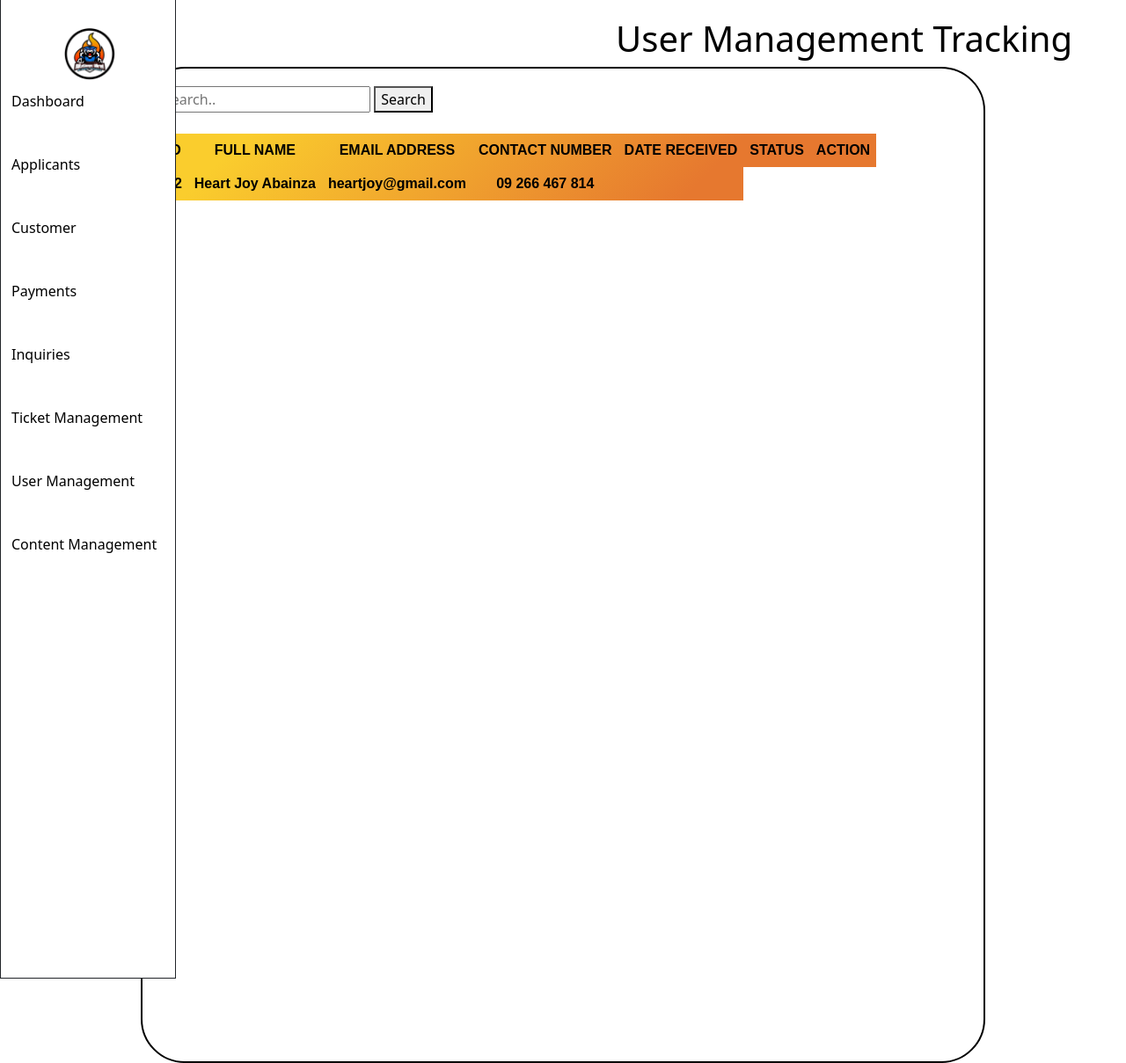
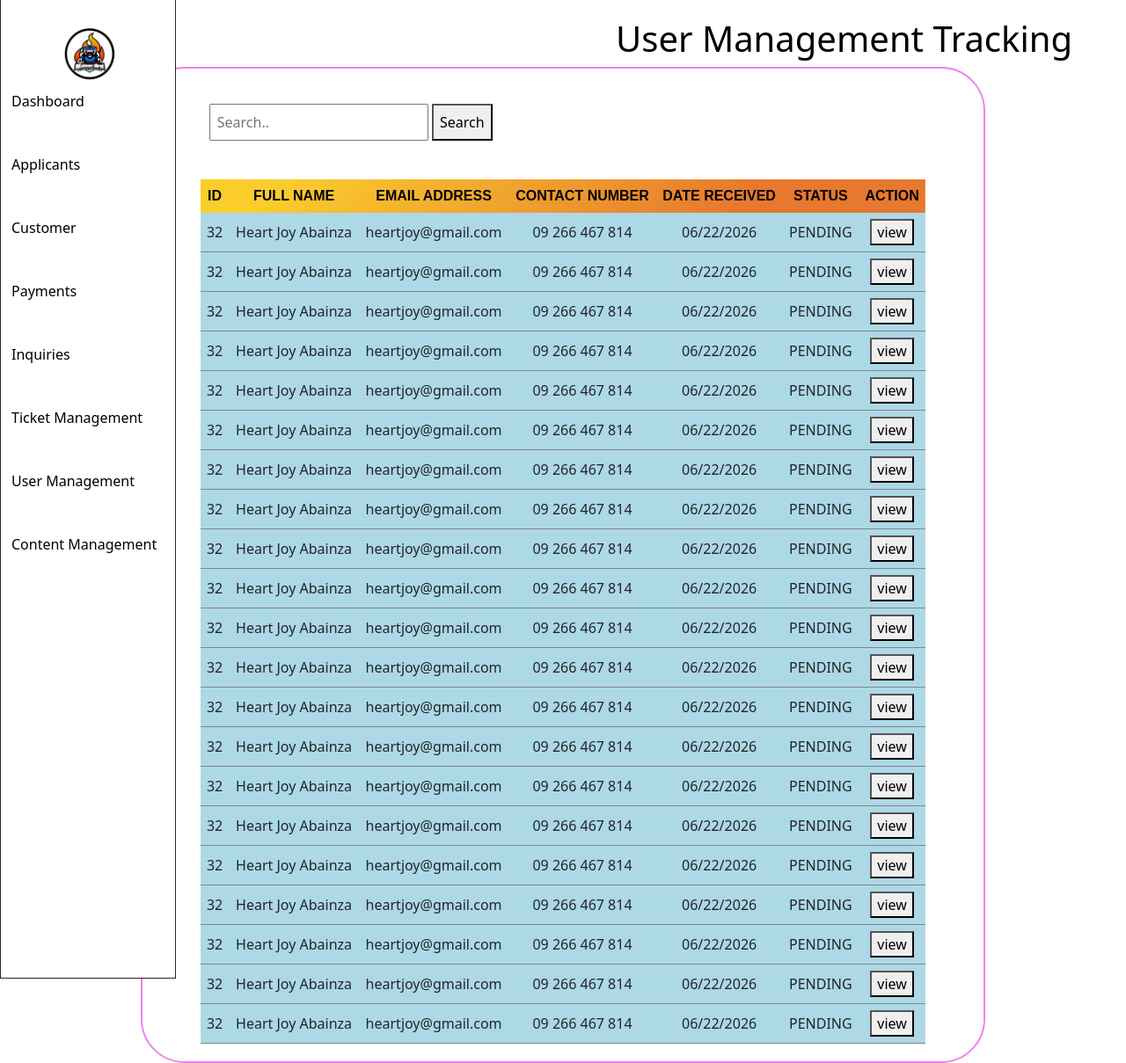
Before and after one commit to diannagracebraga-bot/thesis_capstone, a PHP site: page /admin/admin_inquiries.php in a window 1280 px wide. Shown: the part 112-1321 px from the top of the page at 88% size. Run offline with PHP 8.4, Linux system fonts and the light colour scheme; lists and menus that the app fills with data are empty.

Commit message:
wag na gumawa kung di mo naeedit

```diff
--- a/admin/admin_inquiries.php
+++ b/admin/admin_inquiries.php
@@ -16,10 +16,12 @@
 		<h1> User Management Tracking </h1>
 
 			<div class = "table-container">
+				<div class = "aligned" >
         <div class="searchbar-container">
                 <input type="text" placeholder="Search.." name="search">
                 <button type="submit">Search</button>
 				</div>
+</div>
 		<br>
 				<table class = "table_inquiries">
 					<thead>
@@ -32,14 +34,217 @@
 						<th> STATUS </th>
 						<th> ACTION </th>
 					</tr>
+					</thead>
 					<tr>
-						<th>32</th>
-						<th>Heart Joy Abainza</th>
-						<th>heartjoy@gmail.com</th>
-						<th>09 266 467 814</th>
-						<th></th>
+						<td>32</td>
+						<td>Heart Joy Abainza</td>
+						<td>heartjoy@gmail.com</td>
+						<td>09 266 467 814</td>
+						<td>06/22/2026</td>
+						<td>PENDING</td>
+						<td><button>view</button></td>
 
 					</tr>
-					</thead>
+						<tr>
+						<td>32</td>
+						<td>Heart Joy Abainza</td>
+						<td>heartjoy@gmail.com</td>
+						<td>09 266 467 814</td>
+						<td>06/22/2026</td>
+						<td>PENDING</td>
+						<td><button>view</button></td>
+
+					</tr>
+						<tr>
+						<td>32</td>
+						<td>Heart Joy Abainza</td>
+						<td>heartjoy@gmail.com</td>
+						<td>09 266 467 814</td>
+						<td>06/22/2026</td>
+						<td>PENDING</td>
+						<td><button>view</button></td>
+
+					</tr>
+						<tr>
+						<td>32</td>
+						<td>Heart Joy Abainza</td>
+						<td>heartjoy@gmail.com</td>
+						<td>09 266 467 814</td>
+						<td>06/22/2026</td>
+						<td>PENDING</td>
+						<td><button>view</button></td>
+
+					</tr>
+						<tr>
+						<td>32</td>
+						<td>Heart Joy Abainza</td>
+						<td>heartjoy@gmail.com</td>
+						<td>09 266 467 814</td>
+						<td>06/22/2026</td>
+						<td>PENDING</td>
+						<td><button>view</button></td>
+
+					</tr>
+						<tr>
+						<td>32</td>
+						<td>Heart Joy Abainza</td>
+						<td>heartjoy@gmail.com</td>
+						<td>09 266 467 814</td>
+						<td>06/22/2026</td>
+						<td>PENDING</td>
+						<td><button>view</button></td>
+
+					</tr>
+						<tr>
+						<td>32</td>
+						<td>Heart Joy Abainza</td>
+						<td>heartjoy@gmail.com</td>
+						<td>09 266 467 814</td>
+						<td>06/22/2026</td>
+						<td>PENDING</td>
+						<td><button>view</button></td>
+
+					</tr>
+						<tr>
+						<td>32</td>
+						<td>Heart Joy Abainza</td>
+						<td>heartjoy@gmail.com</td>
+						<td>09 266 467 814</td>
+						<td>06/22/2026</td>
+						<td>PENDING</td>
+						<td><button>view</button></td>
+
+					</tr>
+						<tr>
+						<td>32</td>
+						<td>Heart Joy Abainza</td>
+						<td>heartjoy@gmail.com</td>
+						<td>09 266 467 814</td>
+						<td>06/22/2026</td>
+						<td>PENDING</td>
+						<td><button>view</button></td>
+
+					</tr>
+						<tr>
+						<td>32</td>
+						<td>Heart Joy Abainza</td>
+						<td>heartjoy@gmail.com</td>
+						<td>09 266 467 814</td>
+						<td>06/22/2026</td>
+						<td>PENDING</td>
+						<td><button>view</button></td>
+
+					</tr>
+						<tr>
+						<td>32</td>
+						<td>Heart Joy Abainza</td>
+						<td>heartjoy@gmail.com</td>
+						<td>09 266 467 814</td>
+						<td>06/22/2026</td>
+						<td>PENDING</td>
+						<td><button>view</button></td>
+
+					</tr>
+						<tr>
+						<td>32</td>
+						<td>Heart Joy Abainza</td>
+						<td>heartjoy@gmail.com</td>
+						<td>09 266 467 814</td>
+						<td>06/22/2026</td>
+						<td>PENDING</td>
+						<td><button>view</button></td>
+
+					</tr>
+						<tr>
+						<td>32</td>
+						<td>Heart Joy Abainza</td>
+						<td>heartjoy@gmail.com</td>
+						<td>09 266 467 814</td>
+						<td>06/22/2026</td>
+						<td>PENDING</td>
+						<td><button>view</button></td>
+
+					</tr>
+						<tr>
+						<td>32</td>
+						<td>Heart Joy Abainza</td>
+						<td>heartjoy@gmail.com</td>
+						<td>09 266 467 814</td>
+						<td>06/22/2026</td>
+						<td>PENDING</td>
+						<td><button>view</button></td>
+
+					</tr>
+						<tr>
+						<td>32</td>
+						<td>Heart Joy Abainza</td>
+						<td>heartjoy@gmail.com</td>
+						<td>09 266 467 814</td>
+						<td>06/22/2026</td>
+						<td>PENDING</td>
+						<td><button>view</button></td>
+
+					</tr>
+						<tr>
+						<td>32</td>
+						<td>Heart Joy Abainza</td>
+						<td>heartjoy@gmail.com</td>
+						<td>09 266 467 814</td>
+						<td>06/22/2026</td>
+						<td>PENDING</td>
+						<td><button>view</button></td>
+
+					</tr>
+						<tr>
+						<td>32</td>
+						<td>Heart Joy Abainza</td>
+						<td>heartjoy@gmail.com</td>
+						<td>09 266 467 814</td>
+						<td>06/22/2026</td>
+						<td>PENDING</td>
+						<td><button>view</button></td>
+
+					</tr>
+						<tr>
+						<td>32</td>
+						<td>Heart Joy Abainza</td>
+						<td>heartjoy@gmail.com</td>
+						<td>09 266 467 814</td>
+						<td>06/22/2026</td>
+						<td>PENDING</td>
+						<td><button>view</button></td>
+
+					</tr>
+						<tr>
+						<td>32</td>
+						<td>Heart Joy Abainza</td>
+						<td>heartjoy@gmail.com</td>
+						<td>09 266 467 814</td>
+						<td>06/22/2026</td>
+						<td>PENDING</td>
+						<td><button>view</button></td>
+
+					</tr>
+						<tr>
+						<td>32</td>
+						<td>Heart Joy Abainza</td>
+						<td>heartjoy@gmail.com</td>
+						<td>09 266 467 814</td>
+						<td>06/22/2026</td>
+						<td>PENDING</td>
+						<td><button>view</button></td>
+
+					</tr>
+						<tr>
+						<td>32</td>
+						<td>Heart Joy Abainza</td>
+						<td>heartjoy@gmail.com</td>
+						<td>09 266 467 814</td>
+						<td>06/22/2026</td>
+						<td>PENDING</td>
+						<td><button>view</button></td>
+
+					</tr>
+
 </body>
 </html>
--- a/css/admin_inquiries.css
+++ b/css/admin_inquiries.css
@@ -3,13 +3,31 @@
     height: 100vh;
     margin: auto ;
     border-radius: 50px;
-    border: 2px solid black;
+    border: 2px solid violet;
     padding: 20px;
+    overflow-y: auto; /* vertical scroll */
+    overflow-x: auto; /*horizontal scroll  */
 }
- .table-inquiries{
+ .table_inquiries{
     width: 90%;
     margin: auto;
     border-collapse: collapse;
+}
+.searchbar-container{
+    padding: 10px;
+}
+.searchbar-container input{
+    padding: 7px;
+    color: blue;
+
+}
+.searchbar-container button{
+    padding: 7px;
+
+
+}
+.searchbar-container button:hover{
+    color: light;
 }
 
 .table_inquiries thead{
@@ -36,3 +54,10 @@
     background: #E5E4E2;
     color: black;
 }
+.aligned{
+    display: flex;
+    justify-content: space-between;
+    align-items: center;
+    width: 90%;
+    margin: 10px auto;
+}
```
Also changed, not shown: css/admin_applicants.css (+16 -11 lines).
